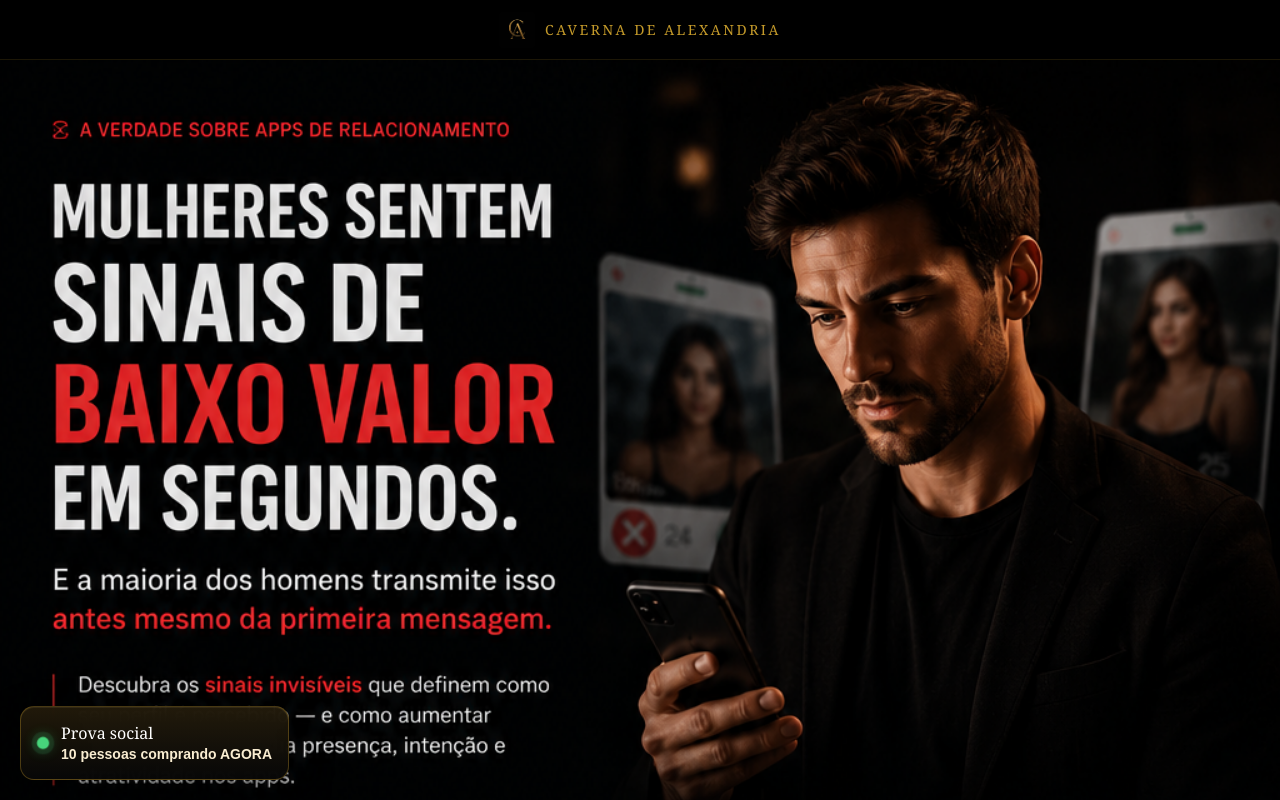
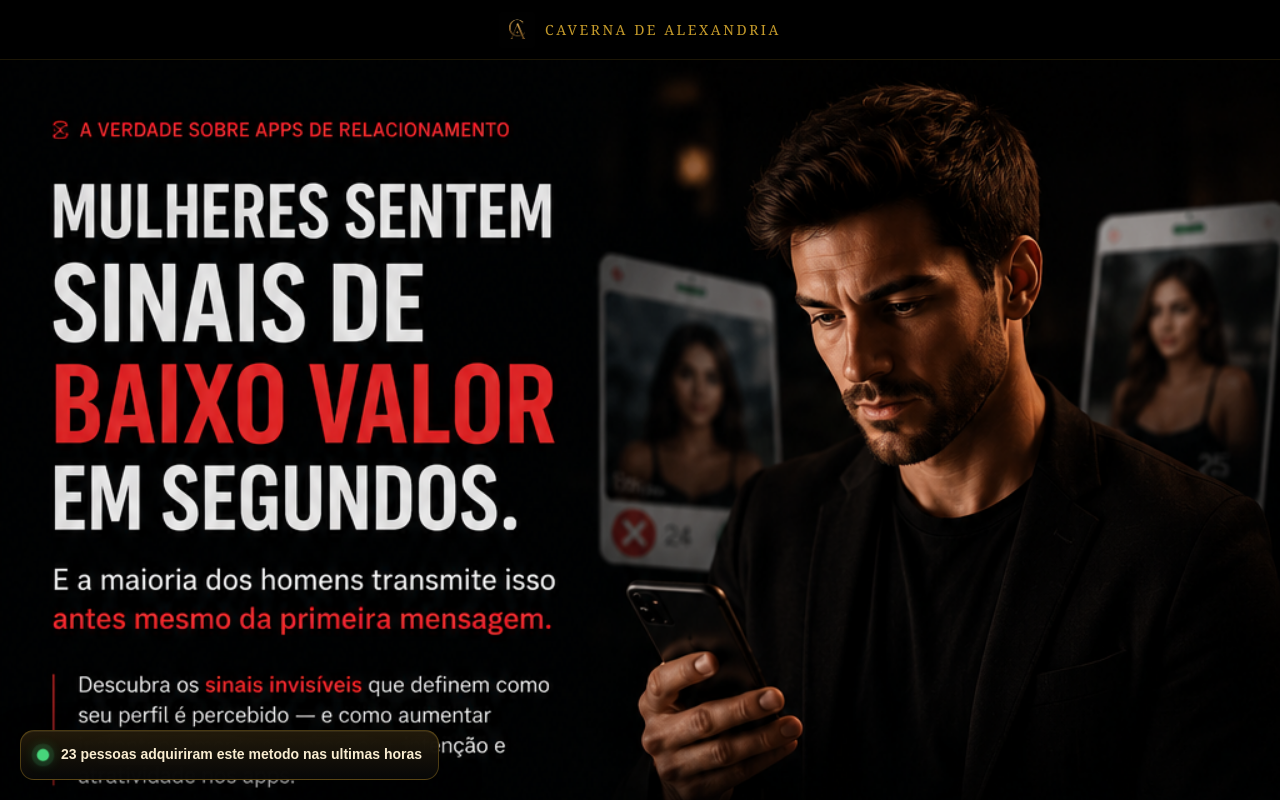
Before and after one commit to guibalestrin/teste_codex, a React (Vite) app in the folder Projeto_Anti/: page / in a window 1280 px wide. Shown: the top 800 px of the page. Built offline with nearby package versions, Linux system fonts and the light colour scheme.

Commit message:
Update App.tsx

```diff
--- a/Projeto_Anti/src/App.tsx
+++ b/Projeto_Anti/src/App.tsx
@@ -68,7 +68,11 @@ function SocialProofPopup() {
   useEffect(() => {
     const intervalId = window.setInterval(() => {
       setMessageIndex((currentIndex) => {
-        const nextIndex = (currentIndex + 1) % 3;
+        let nextIndex = currentIndex;
+
+        while (nextIndex === currentIndex) {
+          nextIndex = Math.floor(Math.random() * 3);
+        }
 
         if (nextIndex === 2) {
           setBuyerName((currentName) => {
@@ -84,7 +88,7 @@ function SocialProofPopup() {
 
         return nextIndex;
       });
-    }, 3800);
+    }, 10000);
 
     return () => window.clearInterval(intervalId);
   }, []);
@@ -98,12 +102,9 @@ function SocialProofPopup() {
   return (
     <aside className="social-proof-popup" aria-live="polite" aria-atomic="true">
       <span className="social-proof-dot" aria-hidden="true" />
-      <div className="social-proof-copy">
-        <p className="social-proof-label">Prova social</p>
-        <p key={messages[messageIndex]} className="social-proof-message">
-          {messages[messageIndex]}
-        </p>
-      </div>
+      <p key={messages[messageIndex]} className="social-proof-message">
+        {messages[messageIndex]}
+      </p>
     </aside>
   );
 }
```
